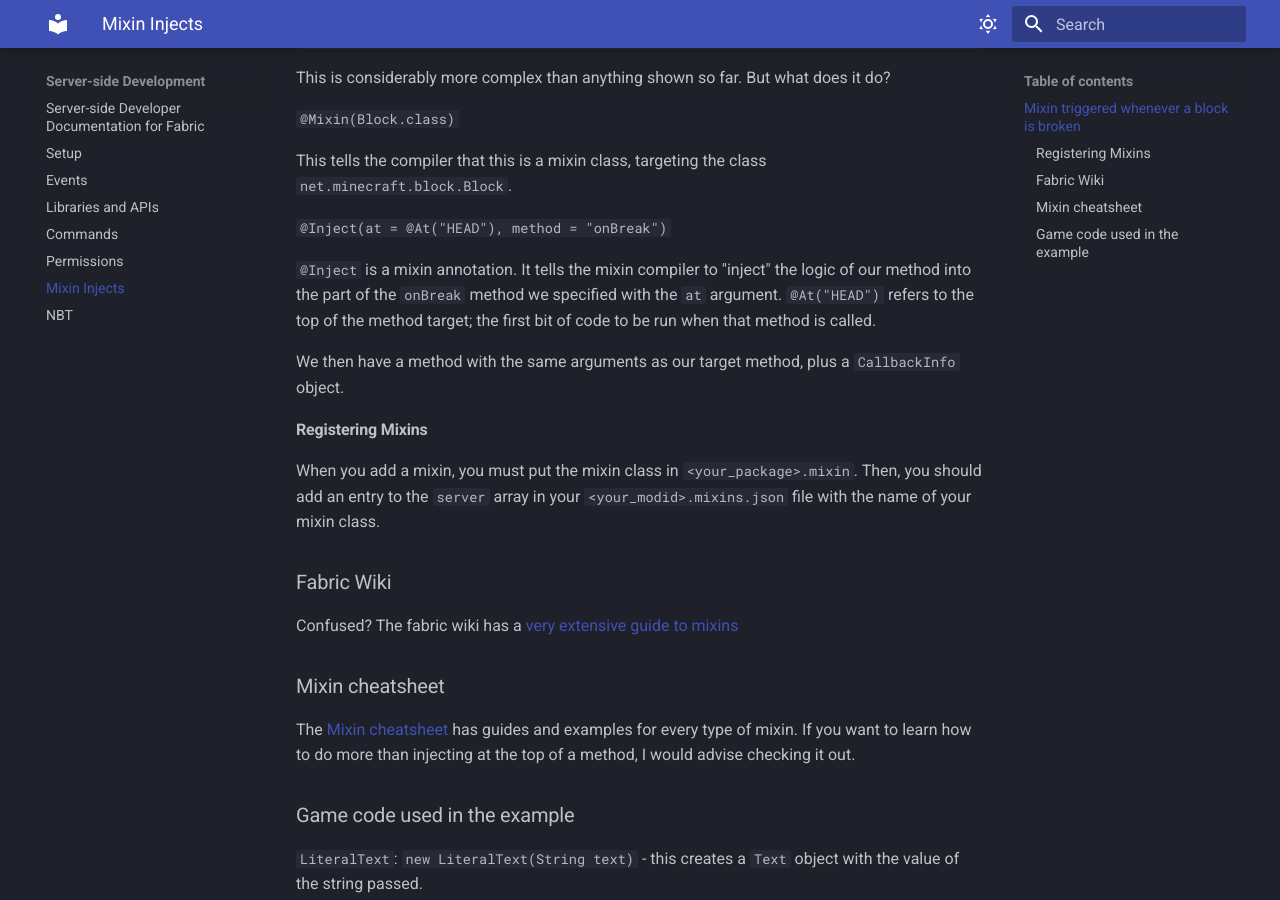
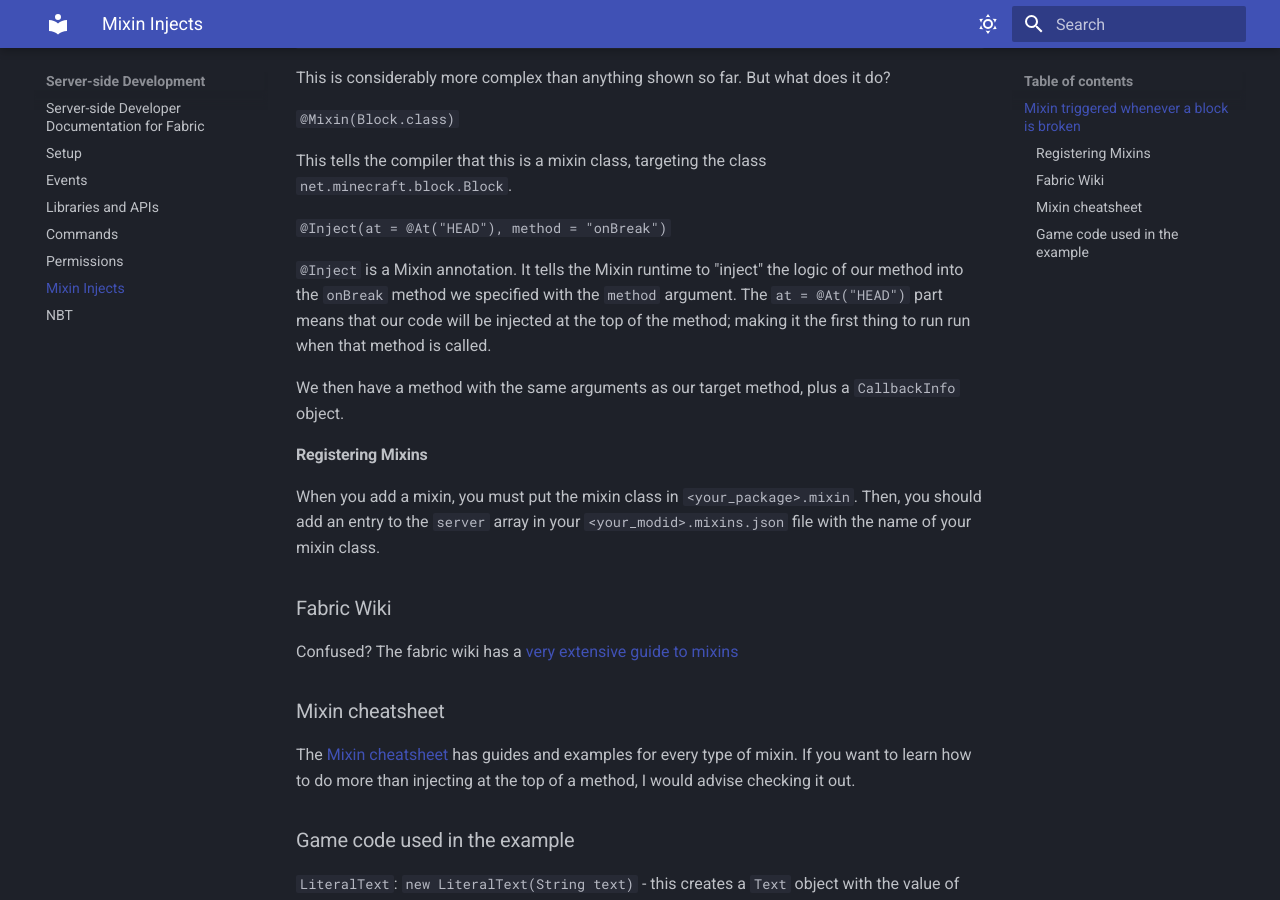
Before and after one commit to QuiltServerTools/ServerSideDevDocs, an MkDocs documentation site: the page built from docs/mixin-injects.md, in a window 1280 px wide and 900 px high, scrolled down 453 px. Built offline with MkDocs 1.6.1 and Material for MkDocs 9.7.7, drawn with Linux system fonts in a browser that asks for light colours.

Commit message:
Re word part of mixin injects
Co-authored-by: Tom_The_Geek <23531706+Tom-The-Geek@users.noreply.github.com>

```diff
--- a/docs/mixin-injects.md
+++ b/docs/mixin-injects.md
@@ -22,7 +22,7 @@ This tells the compiler that this is a mixin class, targeting the class `net.min
 
 `@Inject(at = @At("HEAD"), method = "onBreak")`
 
-`@Inject` is a mixin annotation. It tells the mixin compiler to "inject" the logic of our method into the part of the `onBreak` method we specified with the `at` argument. `@At("HEAD")` refers to the top of the method target; the first bit of code to be run when that method is called.
+`@Inject` is a Mixin annotation. It tells the Mixin runtime to "inject" the logic of our method into the `onBreak` method we specified with the `method` argument. The `at = @At("HEAD")` part means that our code will be injected at the top of the method; making it the first thing to run run when that method is called.
 
 We then have a method with the same arguments as our target method, plus a `CallbackInfo` object.
 
```
